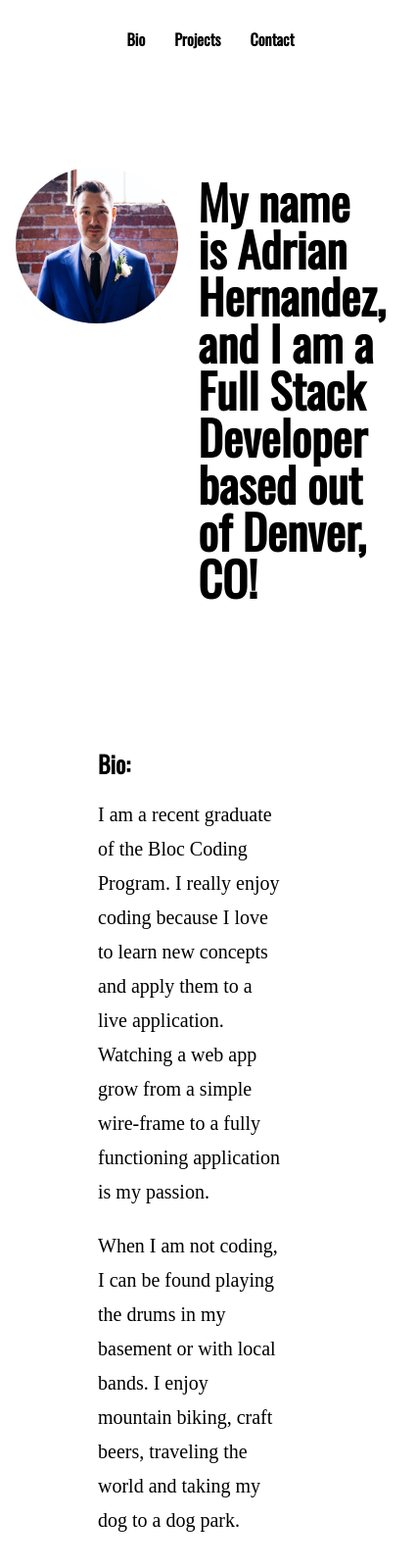
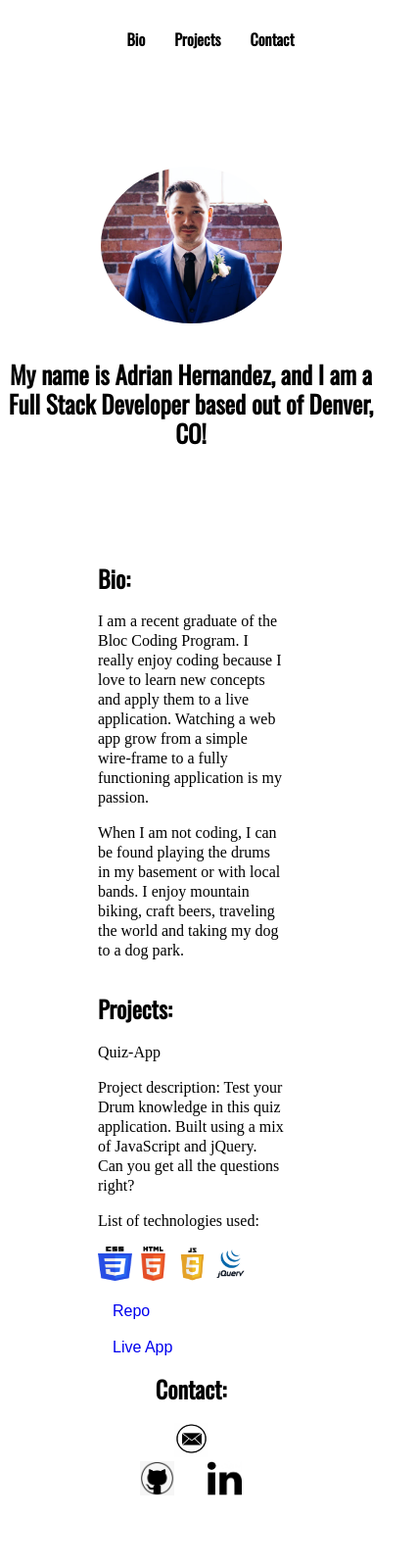
Before and after one commit to AdrianHernandez-Dev/Portfolio, a plain HTML site: page portfolio/index.html in a window 390 px wide. Shown: the top 1600 px of the page at 98% size, 426 px wide, since content can reach past the window. Drawn offline with nearby package versions, Linux system fonts and the light colour scheme; a web font is replaced by a local one.

Commit message:
Add files via upload

```diff
--- a/portfolio/index.html
+++ b/portfolio/index.html
@@ -21,7 +21,7 @@
   </Nav>
   <header role="banner">
     <img src="https://github.com/AdrianHernandez-Dev/Portfolio/blob/master/Images/Adrian.jpg?raw=true" height="200px"
-      width="300px" class="bio-pic">
+      width="225px" class="bio-pic">
     <h1>My name is Adrian Hernandez, and I am a Full Stack Developer based out of Denver, CO!</h1>
   </header>
 
@@ -44,38 +44,41 @@
 
       <p>Project description: Test your Drum knowledge in this quiz application. Built using a mix of JavaScript and
       jQuery. Can you get all the questions right?</p>
+      <img src="https://github.com/AdrianHernandez-Dev/Portfolio/blob/master/Images/Image%2011-10-19%20at%2010.28%20AM.jpg?raw=true" height="250px" width="350px" class="quiz">
       <p>List of technologies used:</p>
       <img src="https://github.com/AdrianHernandez-Dev/Portfolio/blob/master/Images/CSS.png?raw=true" height="100px"
-        width="70px">
+        width="70px" class="css">
       <img src="https://github.com/AdrianHernandez-Dev/Portfolio/blob/master/Images/HTML.png?raw=true" height="100px"
-        width="100px">
+        width="100px" class="html">
       <img src="https://github.com/AdrianHernandez-Dev/Portfolio/blob/master/Images/JavaScript.jpg?raw=true"
-        height="100px" width="100px">
+        height="100px" width="100px" class="javascript">
       <img src="https://github.com/AdrianHernandez-Dev/Portfolio/blob/master/Images/jquery.png?raw=true" height="100px"
-        width="100px"><br>
+        width="100px" class="jquery"><br>
       <br><a href="https://github.com/AdrianHernandez-Dev/Quiz-App" target="_blank">Repo</a><br>
       <br><a href="https://adrianhernandez-dev.github.io/Quiz-App/" target="_blank">Live App</a><br>
     </section>
 
     <section class="section-contact">
       <h2>Contact:</h2>
+      <div class="contact-icon">
         <a href="mailto:a.a.hernandez00@gmail.com " target="_blank">
-          <img src="https://github.com/AdrianHernandez-Dev/Portfolio/blob/master/Images/email.jpg?raw=true"
-            height="100px" width="100px"></a><br>
+          <img src="https://github.com/AdrianHernandez-Dev/Portfolio/blob/master/Images/Email.png?raw=true"
+            height="100px" width="100px" class="email"></a><br>
       <a href=" https://github.com/AdrianHernandez-Dev" target="_blank">
-          <img src="https://github.com/AdrianHernandez-Dev/Portfolio/blob/master/Images/github.jpg?raw=true"
-            height="100px" width="100px">
+          <img src="https://github.com/AdrianHernandez-Dev/Portfolio/blob/master/Images/Git.png?raw=true"
+            height="100px" width="100px" class="github">
       </a>
      <a href=" https://www.linkedin.com/in/adrian-a-hernandez/" target="_blank">
-          <img src="https://github.com/AdrianHernandez-Dev/Portfolio/blob/master/Images/linkedin.png?raw=true"
-            height="100px" width="100px">
+          <img src="https://github.com/AdrianHernandez-Dev/Portfolio/blob/master/Images/linkedIn%20copy.jpg?raw=true"
+            height="100px" width="100px" class="linkedin">
      </a>
+    </div>
     </section>
 
 
 </main>
 
-<footer>Footer</footer>
+<footer>Adrian Hernandez (720) 206-4033</footer>
 <script src="https://code.jquery.com/jquery-3.3.1.min.js" integrity="sha256-FgpCb/KJQlLNfOu91ta32o/NMZxltwRo8QtmkMRdAu8="
 crossorigin="anonymous"></script>
 <script src="script.js"></script>
--- a/portfolio/script.js
+++ b/portfolio/script.js
@@ -3,8 +3,10 @@ console.log('hello')
 function slideBio () {
   $('.bio').on('click', function(){
     console.log("checked")
-    $(this).find('.section-bio').slidetoggle();
-  })
-}
+      $('html, body').animate({
+        scrollTop: $(this).offset().top
+      }, 800)
+    });
+  }
 
 slideBio();
--- a/portfolio/style.css
+++ b/portfolio/style.css
@@ -14,7 +14,7 @@ p {
 
 h1 {
   font-size:48px;
-  line-height: 48px;
+  line-height: 80px;
 }
 
 h1, h2, nav {
@@ -75,3 +75,57 @@ a {
 .section-bio {
   padding-top: 0;
 }
+
+.section-projects {
+  position: relative;
+}
+
+.section-contact {
+  display: block;
+  text-align: center;
+}
+
+.quiz {
+  position: absolute;
+  left: 65%;
+  bottom: 60px;
+}
+
+@media screen and (max-width: 680px) {
+   .quiz{
+    display: none;
+  }
+  header {
+    display: block;
+    margin-left: auto;
+    margin-right: auto;
+    text-align: center;
+  }
+
+  .javascript, .jquery, .css, .html, .linkedin, .email, .github {
+    width: 35px;
+    height: 35px;
+  }
+  p {
+    font-size: 16px;
+    line-height: 20px;
+  }
+  h1 {
+    font-size:25px;
+    line-height: 30px;
+  }
+  section {
+    padding: 0% 0;
+  }
+  .section-contact {
+    display: block;
+    text-align: center;
+  }
+
+}
+
+@media screen and (max-width: 1035px) {
+  .quiz {
+    display: none;
+  }
+}
```
Also changed, not shown: portfolio/Images/Email.png (added), portfolio/Images/Git.png (added), portfolio/Images/Image 11-10-19 at 10.28 AM.jpg (added), portfolio/Images/linkedIn copy.jpg (added).
